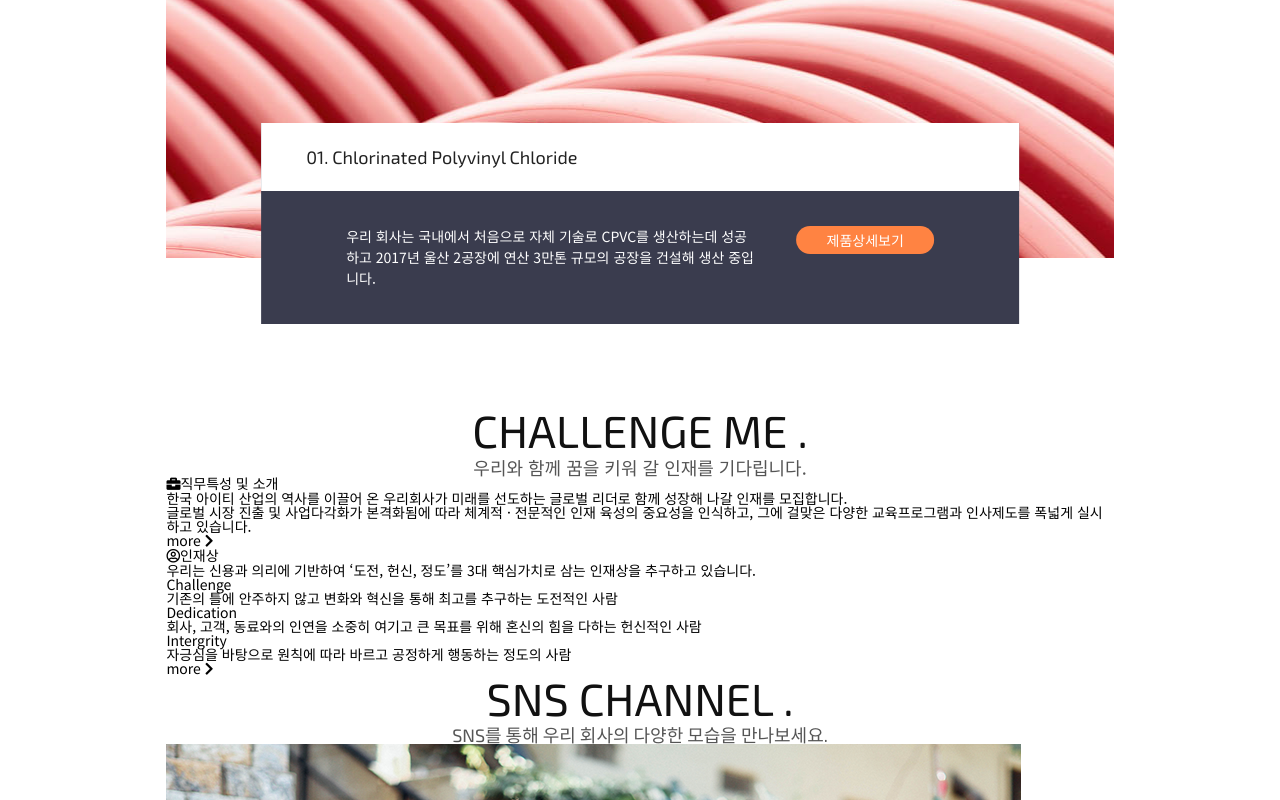
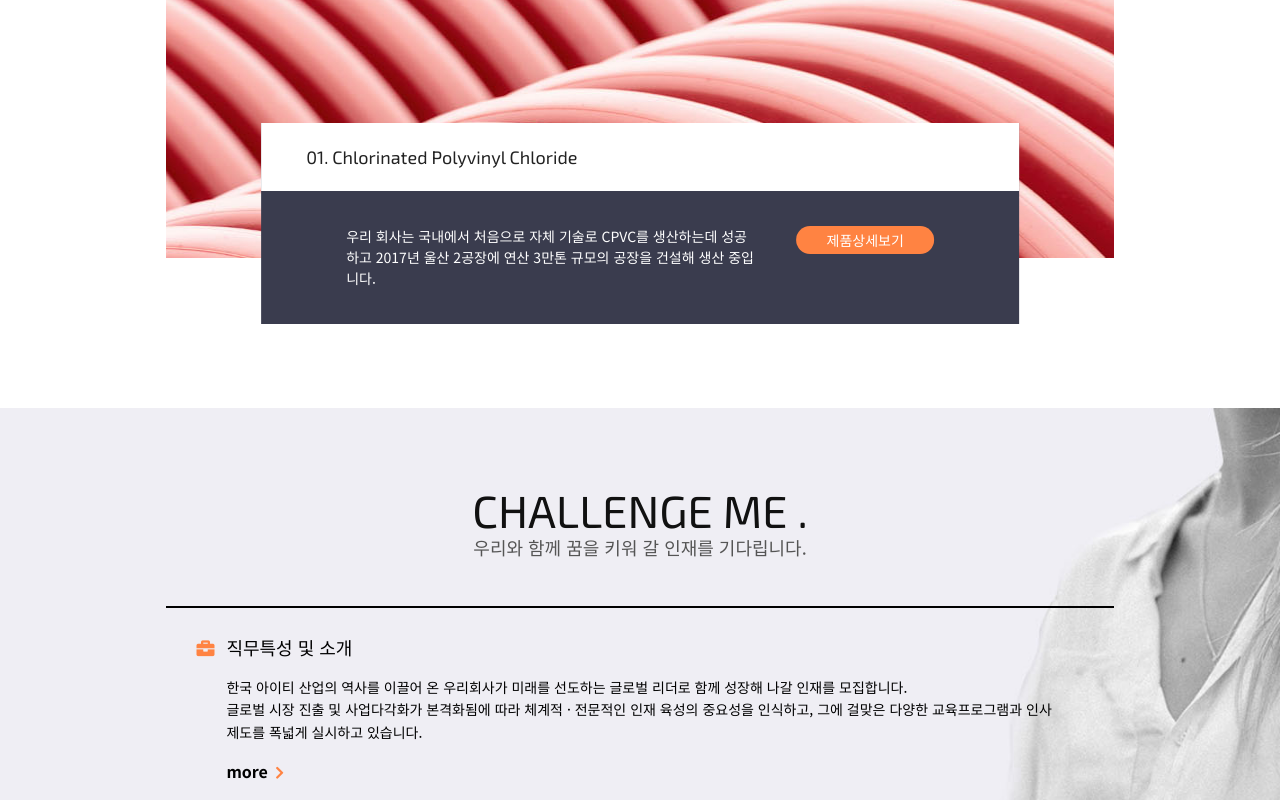
Before and after one commit to SoobihnKim/css-template1, a plain HTML site: page an index.html in a window 1280 px wide. Shown: the part 2000-2800 px from the top of the page. Drawn offline with nearby package versions, Linux system fonts and the light colour scheme.

Commit message:
#section me style

```diff
--- a/css/an main.css
+++ b/css/an main.css
@@ -286,3 +286,95 @@ section.innovation .img-box .inner .bottom a {
 section.innovation .img-box .inner .bottom a:hover {
   background: #f86010;
 }
+
+/* section.me style */
+section.me {
+  background: url(../img/me.jpg) no-repeat center/cover;
+  padding: 80px 0;
+  margin-bottom: 150px;
+}
+
+section.me ul.list {
+  /* background: orange; */
+  margin-top: 50px;
+  border-top: 2px solid #000;
+  border-bottom: 2px solid #000;
+}
+
+section.me ul.list > li {
+  /* border: 2px solid red; */
+  padding: 30px 60px;
+}
+
+section.me ul.list > li:first-child {
+  border-bottom: 1px solid #ddd;
+}
+
+section.me ul.list > li h3 {
+  font-size: 18px;
+  margin-bottom: 20px;
+  position: relative;
+}
+
+section.me ul.list > li h3 span {
+  position: absolute;
+  left:  -30px;
+  color: #ff8342;
+}
+
+section.me ul.list > li p {
+  line-height: 1.6;
+  margin-bottom: 20px;
+}
+
+section.me ul.list > li .more {
+  font-size: 16px;
+  font-weight: 700;
+}
+
+section.me ul.list > li .more span {
+  font-size: 14px;
+  color: #ff8342;
+  margin-left: 3px;
+}
+
+section.me ul.list ul.in {
+  /* background: violet; */
+  margin-bottom: 30px;
+}
+
+section.me ul.list ul.in em{
+  font-weight: 700;
+  float: left;
+  width: 12%;
+  margin-top: 3px;
+}
+
+section.me ul.list ul.in li p {
+  /* background: dodgerblue; */
+  float: left;
+  position: relative;
+}
+
+section.me ul.list ul.in li p::before {
+  content: '';
+  width: 4px;
+  height: 4px;
+  border-radius: 50%;
+  background: #ff8342;
+  position: absolute;
+  left: -40px;
+  top: 10px;
+}
+
+#incruit-btn {
+  background: #ff8342;
+  width: 280px;
+  color: #fff;
+  padding: 10px 0;
+  border-radius: 50px;
+  font-weight: 700;
+  cursor: pointer;
+  display: block;
+  margin: 20px 0 auto;
+}
```
